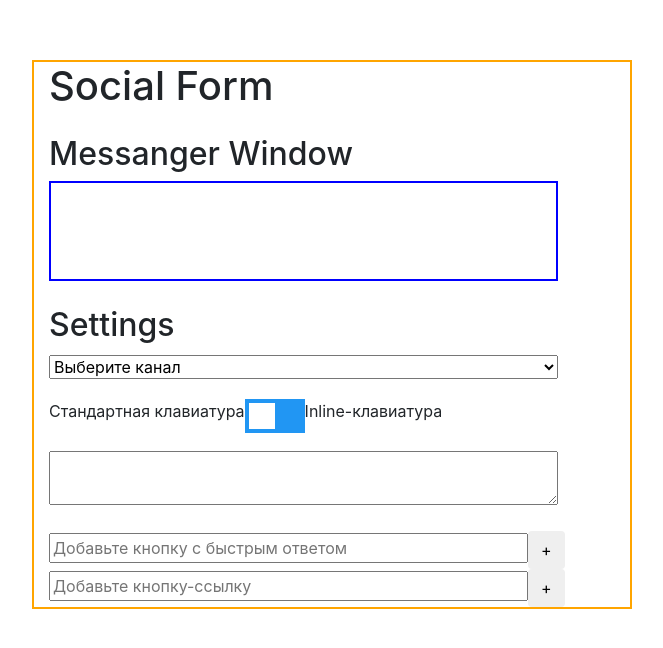
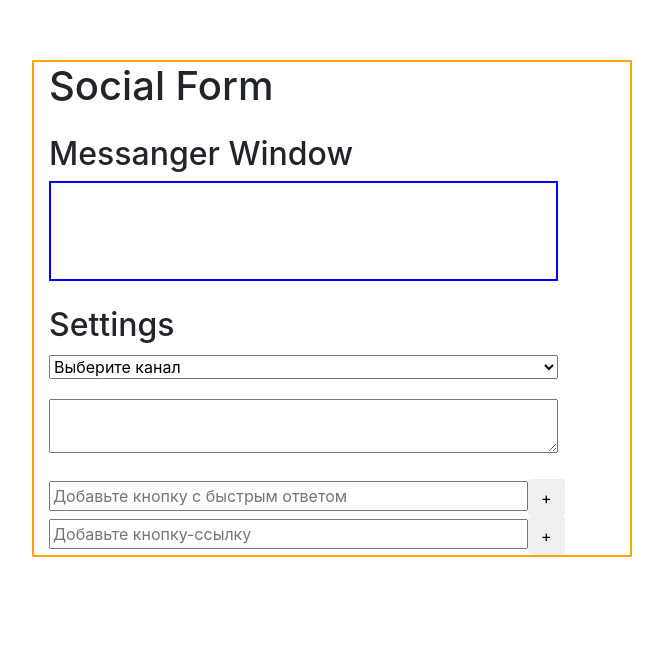
Before and after one commit to trewstaples/social-form-test, a React (Create React App) app: page / in a window 1280 px wide. Shown: the part 140-788 px from the top of the page, without its empty margins (308-971 px from the left). Built offline with nearby package versions, Linux system fonts and the light colour scheme.

Commit message:
Настроит добавление кнопок под Messenger

```diff
--- a/src/components/app/app.jsx
+++ b/src/components/app/app.jsx
@@ -4,17 +4,28 @@ import { useState } from 'react'
 
 const App = () => {
   const [messageText, setMessageText] = useState('')
+  const [buttons, setButtons] = useState([])
+
+  const createNewButton = label => {
+    return { value: label }
+  }
 
   const onMessageChange = evt => {
     setMessageText(evt.target.value)
+  }
+
+  const onButtonAdded = text => {
+    const newButton = createNewButton(text)
+
+    return setButtons([...buttons, newButton])
   }
   return (
     <div className='container'>
       <header className='header'>
         <h1>Social Form</h1>
       </header>
-      <Messenger messageText={messageText} />
-      <Form onMessageChange={onMessageChange} />
+      <Messenger messageText={messageText} buttons={buttons} />
+      <Form onMessageChange={onMessageChange} onButtonAdded={onButtonAdded} />
     </div>
   )
 }
--- a/src/components/form/form.jsx
+++ b/src/components/form/form.jsx
@@ -13,31 +13,20 @@ export const keyboardLayout = {
   inline: 'inline',
 }
 
-export const createNewButton = label => {
-  return { value: label }
-}
-
-const Form = ({ onMessageChange }) => {
+const Form = ({ onMessageChange, onButtonAdded }) => {
   const [channel, setChannel] = useState('')
   const [keyboardMode, setKeyboardMode] = useState(keyboardLayout.standart)
-  const [buttons, setButtons] = useState([])
 
   const onChannelChange = evt => {
     setChannel(evt.target.value)
   }
 
-  const onKeyboardChange = () => {
-    setKeyboardMode(prevState =>
-      prevState === keyboardLayout.standart ? keyboardLayout.inline : keyboardLayout.standart
-    )
-    setButtons([])
-  }
-
-  const onButtonAdded = text => {
-    const newButton = createNewButton(text)
-
-    return setButtons([...buttons, newButton])
-  }
+  // const onKeyboardChange = () => {
+  //   setKeyboardMode(prevState =>
+  //     prevState === keyboardLayout.standart ? keyboardLayout.inline : keyboardLayout.standart
+  //   )
+  //   setButtons([])
+  // }
 
   return (
     <div className='form-wrap'>
@@ -45,7 +34,7 @@ const Form = ({ onMessageChange }) => {
       <form>
         <ChannelSelect onChannelChange={onChannelChange} />
 
-        <KeyboardSwitch onKeyboardChange={onKeyboardChange} />
+        {/* <KeyboardSwitch onKeyboardChange={onKeyboardChange} /> */}
 
         <TextArea channel={channel} onMessageChange={onMessageChange} />
 
--- a/src/components/messenger/messenger.jsx
+++ b/src/components/messenger/messenger.jsx
@@ -1,12 +1,15 @@
+import { ButtonsList } from '../buttons-list'
+
 import './messenger.css'
 
-const Messenger = ({ messageText }) => {
+const Messenger = ({ messageText, buttons }) => {
   return (
     <div className='messenger-wrap'>
       <h2>Messanger Window</h2>
       <div className='messenger'>
         <div>{messageText}</div>
       </div>
+      <ButtonsList buttons={buttons} />
     </div>
   )
 }
```
Also changed, not shown: src/TASKS.md (+0 -1 lines).
